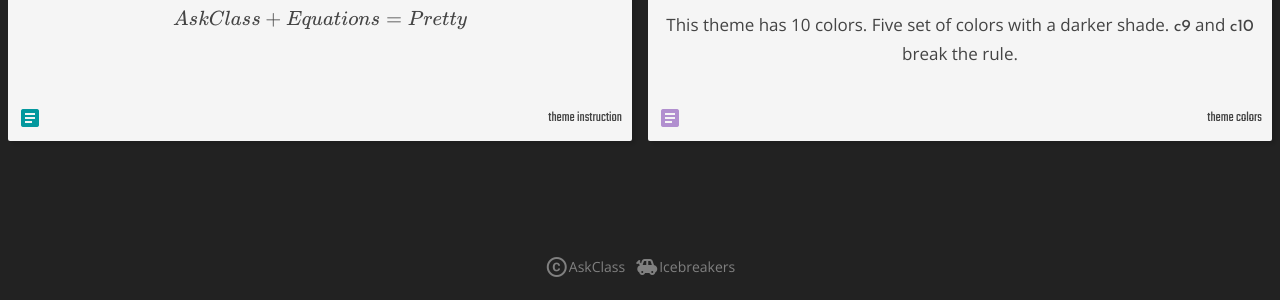
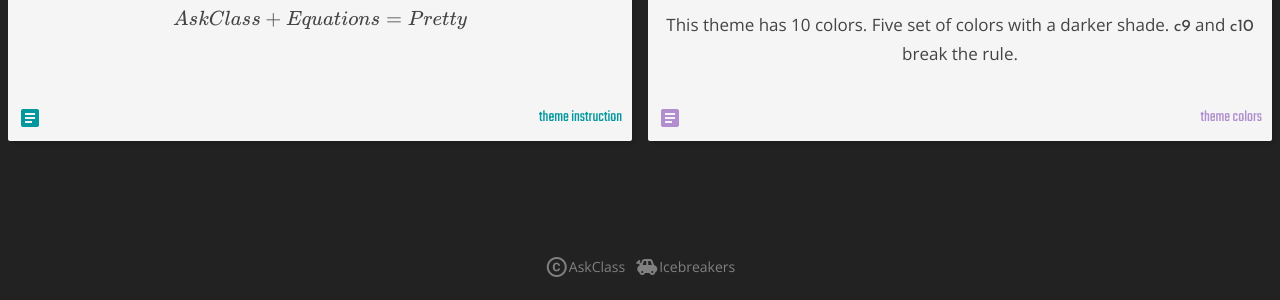
Before and after one commit to beAuthentic/askclass-news-theme, a Jekyll site: the page built from content/_writers/theme.md, in a window 1280 px wide. Shown: the part 515-815 px from the top of the page. Built offline with Jekyll 4.4.1, drawn with Linux system fonts in a browser that asks for light colours.

Commit message:
feat: Clickable tags

```diff
--- a/_includes/grid.html
+++ b/_includes/grid.html
@@ -32,7 +32,7 @@
         {% if post.tags %}
           <div class="tags">
           {% for tag in post.tags %}
-            <small>{{ tag }}</small>
+            <small><a href="/tag/{{tag}}">{{ tag }}</a></small>
           {% endfor %}
           </div>
         {% endif %}
--- a/_layouts/post.html
+++ b/_layouts/post.html
@@ -27,7 +27,7 @@
         {% if page.tags %}
         <div class="spacer tags">
           {% for tag in page.tags %}
-            <small>{{ tag }}</small>
+            <small><a href="/tag/{{tag}}">{{ tag }}</a></small>
           {% endfor %}
         </div>
         {% endif %}
```
